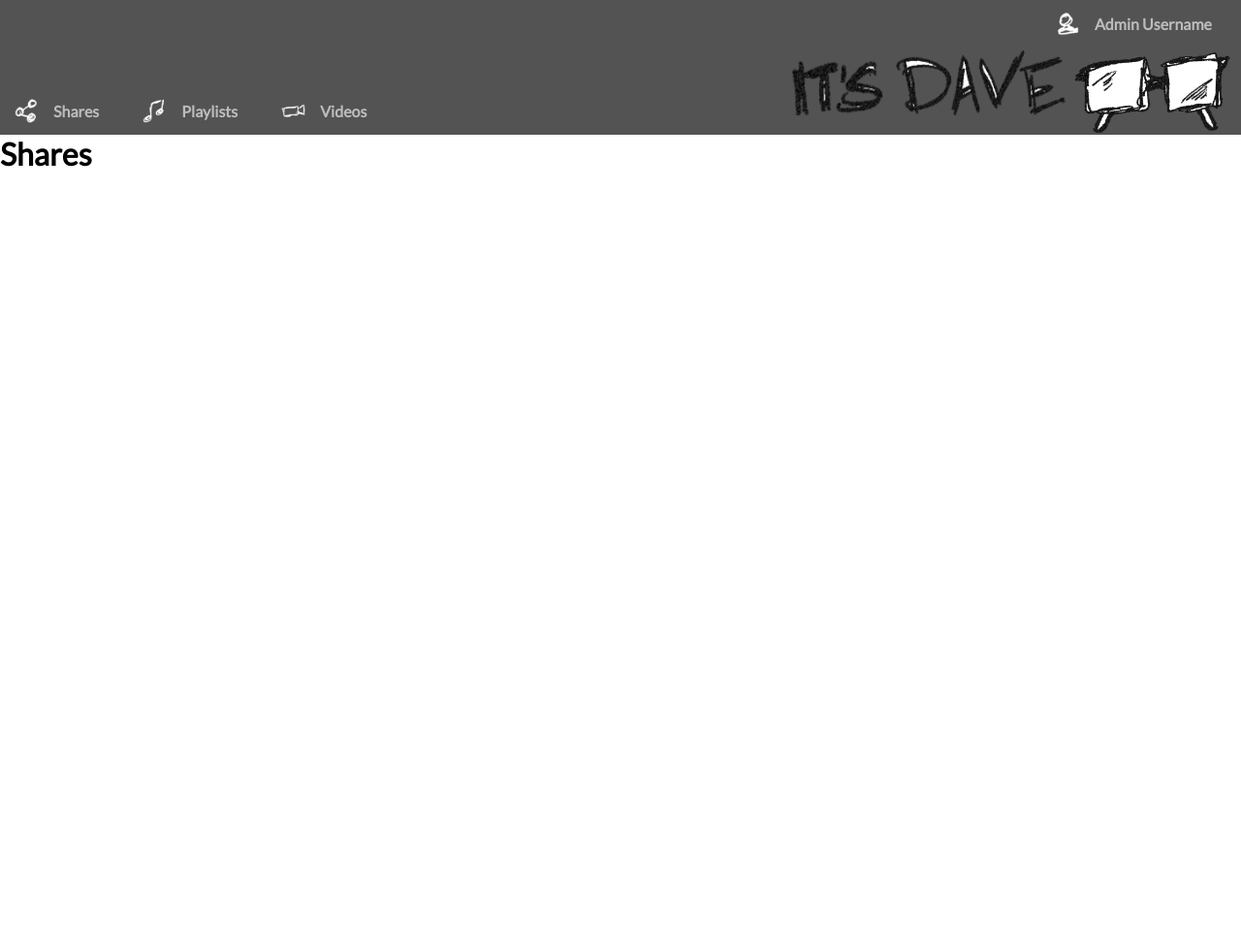
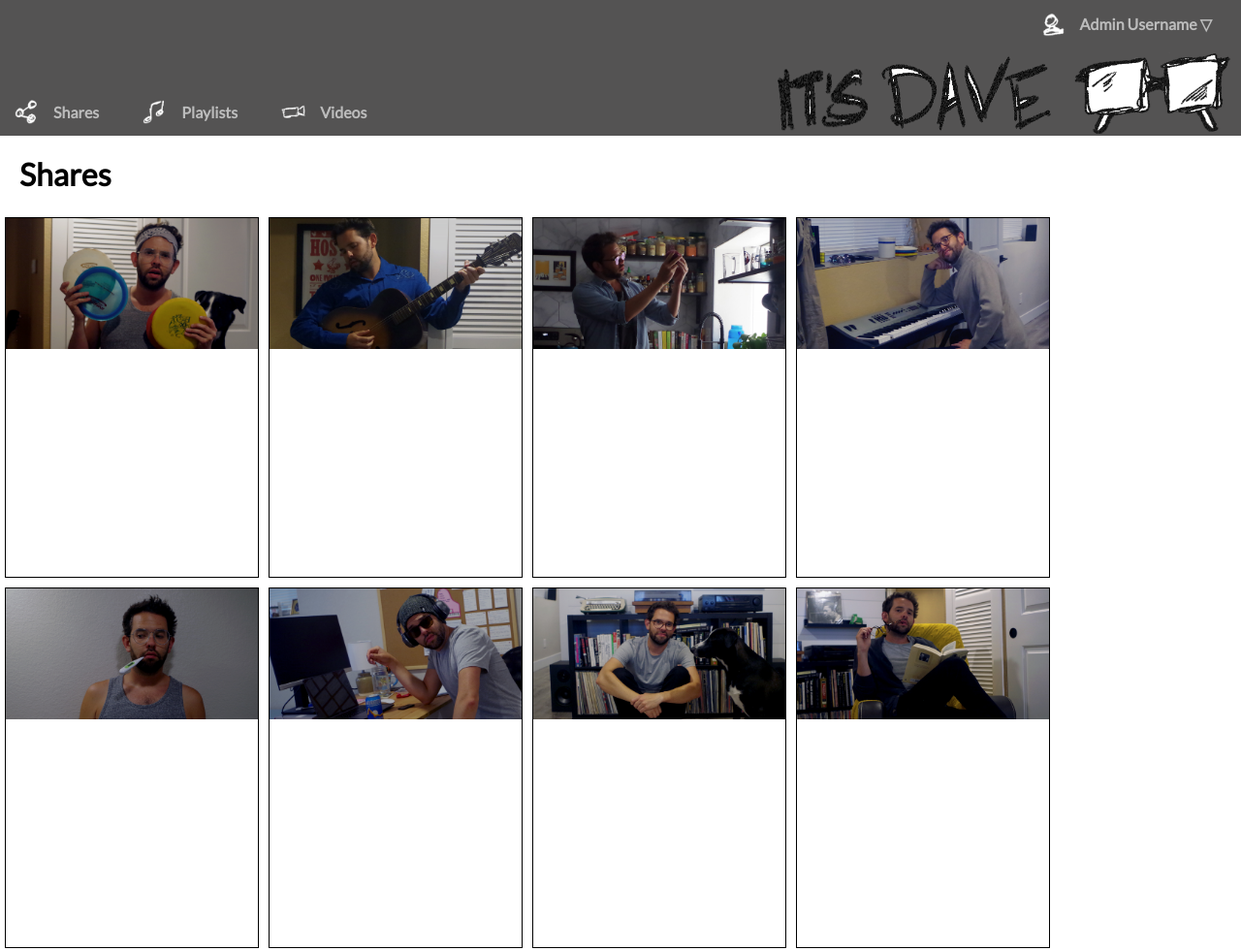
Before and after one commit to davidleach724/itsdave_staticcomp, a plain HTML site: page index.html in a window 1280 px wide. Shown: the whole page at 97% size. Before the commit the page ends 800 px from the top, so only its background shows below. Drawn offline with Linux system fonts and the light colour scheme.

Commit message:
Add pictures to cards

```diff
--- a/index.html
+++ b/index.html
@@ -31,27 +31,48 @@
     <div class="right-nav">
       <div class="admin-menu">
         <img src="images/icons/user-icon-white.png" alt="user icon" height="25px" width="25px">
-          <h4>Admin Username</h4>
+          <h4>Admin Username ▽</h4>
       </div>
       <div class="site-logo">
-        <img src="images/icons/dave-logo.png" alt="share icon" height="75" width="285">
+        <img class="name-logo" src="images/icons/dave-logo.png" alt="share icon" height="85" width="285">
         <img src="images/icons/glasses-image-2.png" alt="share icon" height="90" width="180">
-      </div>
-      <div>
-
       </div>
     </div>
   </nav>
   <h1>Shares</h1>
-  <section>
-    <div class="user-card"></div>
-    <div class="user-card"></div>
-    <div class="user-card"></div>
-    <div class="user-card"></div>
-    <div class="user-card"></div>
-    <div class="user-card"></div>
-    <div class="user-card"></div>
-    <div class="user-card"></div>
+  <section class="user-card-section">
+    <div class="user-card" >
+      <div class="top-card" id="card1"></div>
+      <div class="bottom-card"></div>
+    </div>
+    <div class="user-card" >
+      <div class="top-card" id="card2"></div>
+      <div class="bottom-card"></div>
+    </div>
+    <div class="user-card" >
+      <div class="top-card" id="card3"></div>
+      <div class="bottom-card"></div>
+    </div>
+    <div class="user-card" >
+      <div class="top-card" id="card4"></div>
+      <div class="bottom-card"></div>
+    </div>
+    <div class="user-card" >
+      <div class="top-card" id="card5"></div>
+      <div class="bottom-card"></div>
+    </div>
+    <div class="user-card" >
+      <div class="top-card" id="card6"></div>
+      <div class="bottom-card"></div>
+    </div>
+    <div class="user-card" >
+      <div class="top-card" id="card7"></div>
+      <div class="bottom-card"></div>
+    </div>
+    <div class="user-card" >
+      <div class="top-card" id="card8"></div>
+      <div class="bottom-card"></div>
+    </div>
   </section>
 </body>
 </html>
--- a/styles.css
+++ b/styles.css
@@ -50,6 +50,10 @@ h4 {
   margin: 15px;
 }
 
+.name-logo {
+  padding-right: 15px;
+}
+
 .admin-menu {
   display: flex;
   justify-content: flex-end;
@@ -60,4 +64,67 @@ h4 {
 .site-logo {
   display: flex;
   justify-content: flex-end;
+  align-items: flex-end;
 }
+
+.user-card-section {
+  display: flex;
+  flex-wrap: wrap;
+}
+
+h1 {
+  margin: 20px;
+}
+
+.user-card {
+  display: flex;
+  border: solid black 1px;
+  height: 370px;
+  width: 260px;
+  margin: 5px;
+}
+
+.top-card {
+  height: 135px;
+  width: 100%;
+}
+
+#card1 {
+  background-image: url("images/photos/frisbee.jpg");
+  background-size: contain;
+}
+
+#card2 {
+  background-image: url("images/photos/guitar.jpg");
+  background-size: contain;
+}
+
+#card3 {
+  background-image: url("images/photos/kitchen.jpg");
+  background-size: contain;
+}
+
+#card4 {
+  background-image: url("images/photos/piano.jpg");
+  background-size: contain;
+}
+
+#card5 {
+  background-image: url("images/photos/thermometer.jpg");
+  background-size: contain;
+}
+
+#card6 {
+  background-image: url("images/photos/producer.jpg");
+  background-size: contain;
+}
+
+#card7 {
+  background-image: url("images/photos/record.jpg");
+  background-size: contain;
+}
+
+#card8 {
+  background-image: url("images/photos/reading.jpg");
+  background-size: contain;
+}
```
